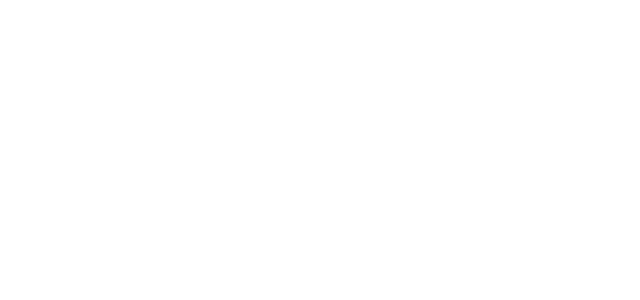
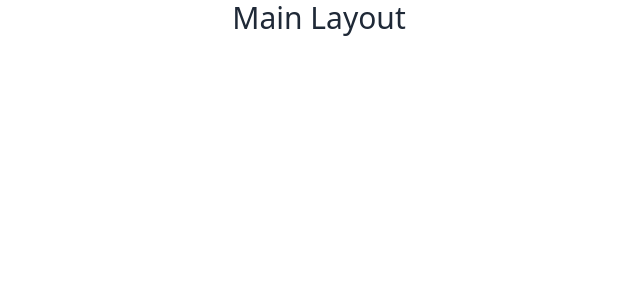
Before and after one commit to jobaer6768/donation-campaign, a React (Vite) app: page / in a window 1280 px wide. Shown: the top 300 px of the page, without its empty margins (321-961 px from the left). Built offline with nearby package versions, Linux system fonts and the light colour scheme.

Commit message:
added routes

```diff
--- /dev/null
+++ b/src/layout/MainLayout.jsx
@@ -0,0 +1,11 @@
+
+
+const MainLayout = () => {
+    return (
+        <div>
+            <h1 className="text-3xl text-center">Main Layout</h1>
+        </div>
+    );
+};
+
+export default MainLayout;
--- a/src/main.jsx
+++ b/src/main.jsx
@@ -2,9 +2,11 @@
 import ReactDOM from 'react-dom/client'
 
 import './index.css'
+import { RouterProvider } from 'react-router-dom'
+import Routes from './Routes/Routes'
 
 ReactDOM.createRoot(document.getElementById('root')).render(
   <React.StrictMode>
-
+    <RouterProvider router={Routes}></RouterProvider>
   </React.StrictMode>,
 )
--- /dev/null
+++ b/src/pages/Home.jsx
@@ -0,0 +1,11 @@
+
+
+const Home = () => {
+    return (
+        <div>
+            Home
+        </div>
+    );
+};
+
+export default Home;
```
Also changed, not shown: src/Routes/Routes.jsx (added, +19 -0 lines).
